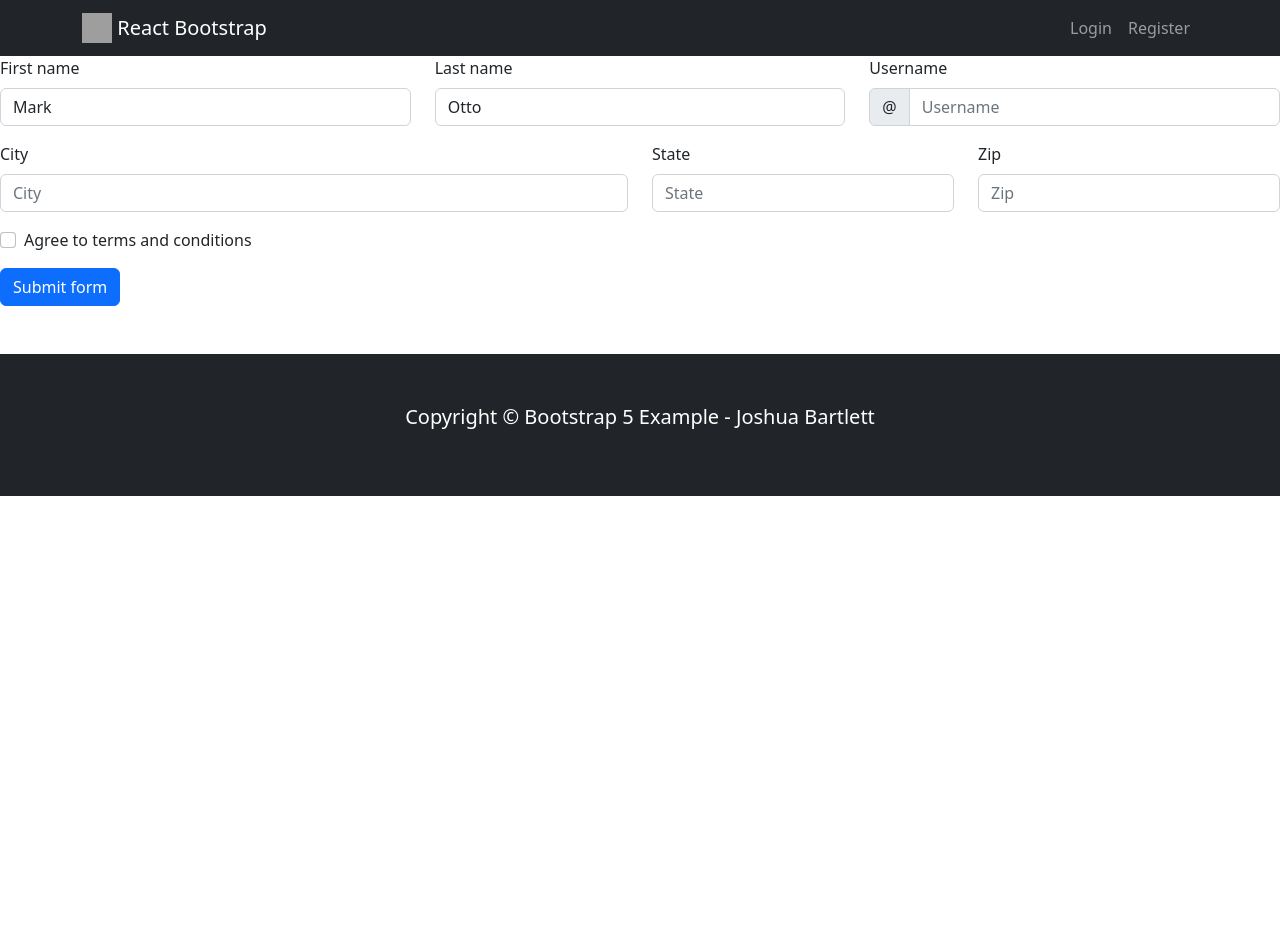
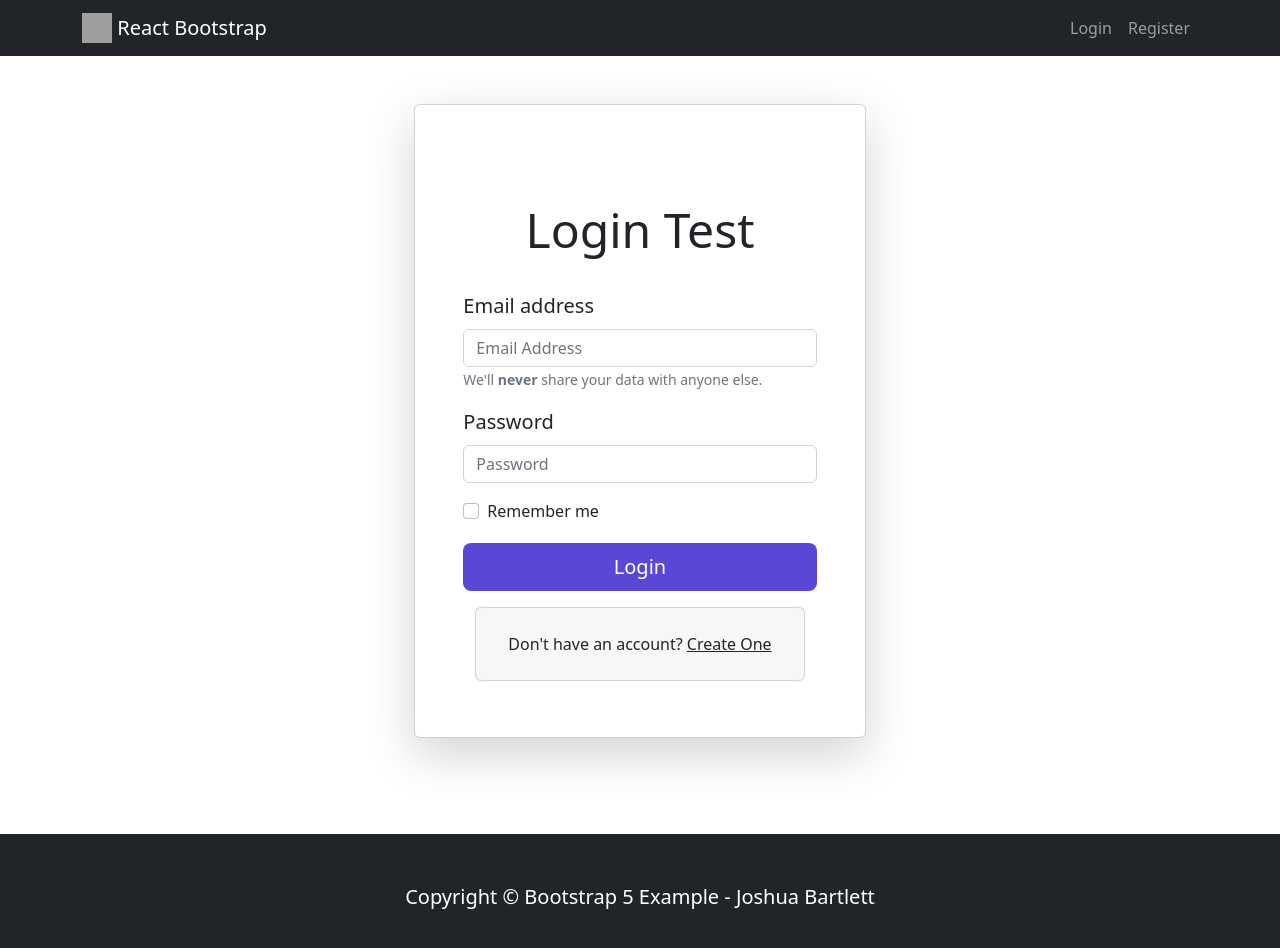
Before and after one commit to Joshva115/Silvia, a React (Create React App) app in the folder silvia/: page /test in a window 1280 px wide. Shown: the top 948 px of the page. Before the commit the page ends 800 px from the top, so only its background shows below. Built offline with nearby package versions, Linux system fonts and the light colour scheme; grey boxes are pictures that could not be loaded.

Commit message:
Testing Progress
Importing schema is fine, formatting is fine however proper feedback to user needs to be investigated and fixed.

When clicking on the email address / password both light up as invalid, should just be one instead of both.

```diff
--- a/silvia/src/pages/test.jsx
+++ b/silvia/src/pages/test.jsx
@@ -1,34 +1,23 @@
 import React from "react";
 import { Formik } from "formik";
+import Card from "react-bootstrap/Card";
 import Button from "react-bootstrap/Button";
 import Col from "react-bootstrap/Col";
 import Form from "react-bootstrap/Form";
+import Row from "react-bootstrap/Row";
 import InputGroup from "react-bootstrap/InputGroup";
-import Row from "react-bootstrap/Row";
+import Container from "react-bootstrap/Container";
 import * as yup from "yup";
-const schema = yup.object().shape({
-  firstName: yup.string().required(),
-  lastName: yup.string().required(),
-  username: yup.string().required(),
-  city: yup.string().required(),
-  state: yup.string().required(),
-  zip: yup.string().required(),
-  terms: yup.bool().required().oneOf([true], "Terms must be accepted"),
-});
+import { loginSchema } from "../schemas/validationSchema";
 
 const test = () => {
   return (
     <Formik
-      validationSchema={schema}
+      validationSchema={loginSchema}
       onSubmit={console.log}
       initialValues={{
-        firstName: "Mark",
-        lastName: "Otto",
-        username: "",
-        city: "",
-        state: "",
-        zip: "",
-        terms: false,
+        email: "",
+        password: "",
       }}
     >
       {({
@@ -41,108 +30,131 @@ const test = () => {
         errors,
       }) => (
         <Form noValidate onSubmit={handleSubmit}>
+          <Container className="d-flex align-items-center justify-content-center py-5">
+            <Card className="card shadow-lg p-5">
+              <Form>
+                <Card.Title className="pb-2 display-5 mt-5 text-center">
+                  Login Test
+                </Card.Title>
+                <Form.Group className="mb-3 pt-3">
+                  <Form.Label className="lead">Email address</Form.Label>
+                  <Form.Control
+                    type="email"
+                    placeholder="Email Address"
+                    aria-describedby="inputGroupPrepend"
+                    name="email"
+                    value={values.email}
+                    onChange={handleChange}
+                    isInvalid={!!errors.email}
+                    onBlur={handleBlur}
+                  />
+                  <Form.Text className="text-muted">
+                    We'll <b>never</b> share your data with anyone else.
+                  </Form.Text>
+                </Form.Group>
+
+                <Form.Group className="mb-3">
+                  <Form.Label className="lead">Password</Form.Label>
+                  <Form.Control
+                    type="password"
+                    placeholder="Password"
+                    id="password"
+                    name="password"
+                    value={values.password}
+                    onChange={handleChange}
+                    isInvalid={!!errors.password}
+                    onBlur={handleBlur}
+                  />
+                </Form.Group>
+                <Form.Group className="mb-3">
+                  <Form.Check type="checkbox" label="Remember me" />
+                </Form.Group>
+                <Form.Group className="col-md-12 text-center pt-1">
+                  <Button
+                    variant="btn btn-lg w-100"
+                    className="custom-btn"
+                    type="submit"
+                  >
+                    Login
+                  </Button>
+                </Form.Group>
+                <Form.Group className="pb-2">
+                  <Container className="text-left">
+                    <Card className="text-center mt-3">
+                      <Card.Footer className="border-0">
+                        <Card.Body className="text-center">
+                          {" "}
+                          Don't have an account?{" "}
+                          <a href="/register" className="text-dark">
+                            Create One
+                          </a>
+                        </Card.Body>
+                      </Card.Footer>
+                    </Card>
+                  </Container>
+                </Form.Group>
+              </Form>
+            </Card>
+          </Container>
+
+          {/* <Container>
             <Row className="mb-3">
-            <Form.Group as={Col} md="4" controlId="validationFormik01">
-              <Form.Label>First name</Form.Label>
-              <Form.Control
-                type="text"
-                name="firstName"
-                value={values.firstName}
-                onChange={handleChange}
-                isValid={touched.firstName && !errors.firstName}
-              />
-              <Form.Control.Feedback>Looks good!</Form.Control.Feedback>
-            </Form.Group>
-            <Form.Group as={Col} md="4" controlId="validationFormik02">
-              <Form.Label>Last name</Form.Label>
-              <Form.Control
-                type="text"
-                name="lastName"
-                value={values.lastName}
-                onChange={handleChange}
-                isValid={touched.lastName && !errors.lastName}
-              />
-
-              <Form.Control.Feedback>Looks good!</Form.Control.Feedback>
-            </Form.Group>
-            <Form.Group as={Col} md="4" controlId="validationFormikUsername">
-              <Form.Label>Username</Form.Label>
-              <InputGroup hasValidation>
+              <Form.Group
+                as={Col}
+                md="12"
+                controlId="validationEmail"
+                className="pb-4"
+              >
+                <Form.Label>Email Address</Form.Label>
+                <InputGroup hasValidation className="pt-2">
                   <InputGroup.Text id="inputGroupPrepend">@</InputGroup.Text>
                   <Form.Control
-                  type="text"
-                  placeholder="Username"
+                    type="email"
+                    placeholder="Email Address"
                     aria-describedby="inputGroupPrepend"
-                  name="username"
-                  value={values.username}
+                    name="email"
+                    value={values.email}
                     onChange={handleChange}
-                  isInvalid={!!errors.username}
+                    isInvalid={!!errors.email}
                   />
-                <Form.Control.Feedback type="invalid">
-                  {errors.username}
+                  <Form.Control.Feedback type="invalid" tooltip>
+                    {errors.email}
                   </Form.Control.Feedback>
                 </InputGroup>
               </Form.Group>
-          </Row>
-          <Row className="mb-3">
-            <Form.Group as={Col} md="6" controlId="validationFormik03">
-              <Form.Label>City</Form.Label>
+
+              <Form.Group
+                as={Col}
+                md="12"
+                controlId="validationFormikUsername2"
+              >
+                <Form.Label>Password</Form.Label>
+                <InputGroup hasValidation>
                   <Form.Control
-                type="text"
-                placeholder="City"
-                name="city"
-                value={values.city}
+                    type="password"
+                    placeholder="Password"
+                    aria-describedby="inputGroupPrepend"
+                    name="password"
+                    value={values.password}
                     onChange={handleChange}
-                isInvalid={!!errors.city}
+                    isInvalid={!!errors.password}
                   />
-
-              <Form.Control.Feedback type="invalid">
-                {errors.city}
+                  <Form.Control.Feedback type="invalid" tooltip>
+                    {errors.password}
                   </Form.Control.Feedback>
+                </InputGroup>
               </Form.Group>
-            <Form.Group as={Col} md="3" controlId="validationFormik04">
-              <Form.Label>State</Form.Label>
-              <Form.Control
-                type="text"
-                placeholder="State"
-                name="state"
-                value={values.state}
-                onChange={handleChange}
-                isInvalid={!!errors.state}
-              />
-              <Form.Control.Feedback type="invalid">
-                {errors.state}
-              </Form.Control.Feedback>
-            </Form.Group>
-            <Form.Group as={Col} md="3" controlId="validationFormik05">
-              <Form.Label>Zip</Form.Label>
-              <Form.Control
-                type="text"
-                placeholder="Zip"
-                name="zip"
-                value={values.zip}
-                onChange={handleChange}
-                isInvalid={!!errors.zip}
-              />
-
-              <Form.Control.Feedback type="invalid">
-                {errors.zip}
-              </Form.Control.Feedback>
+              <Form.Group className="col-md-12 text-center pt-4">
+                <Button
+                  variant="btn btn-lg w-50"
+                  className="custom-btn"
+                  type="submit"
+                >
+                  Login
+                </Button>
               </Form.Group>
             </Row>
-          <Form.Group className="mb-3">
-            <Form.Check
-              required
-              name="terms"
-              label="Agree to terms and conditions"
-              onChange={handleChange}
-              isInvalid={!!errors.terms}
-              feedback={errors.terms}
-              feedbackType="invalid"
-              id="validationFormik0"
-            />
-          </Form.Group>
-          <Button type="submit">Submit form</Button>
+          </Container> */}
         </Form>
       )}
     </Formik>
```
Lines whose indentation alone changed are shown as unchanged.
